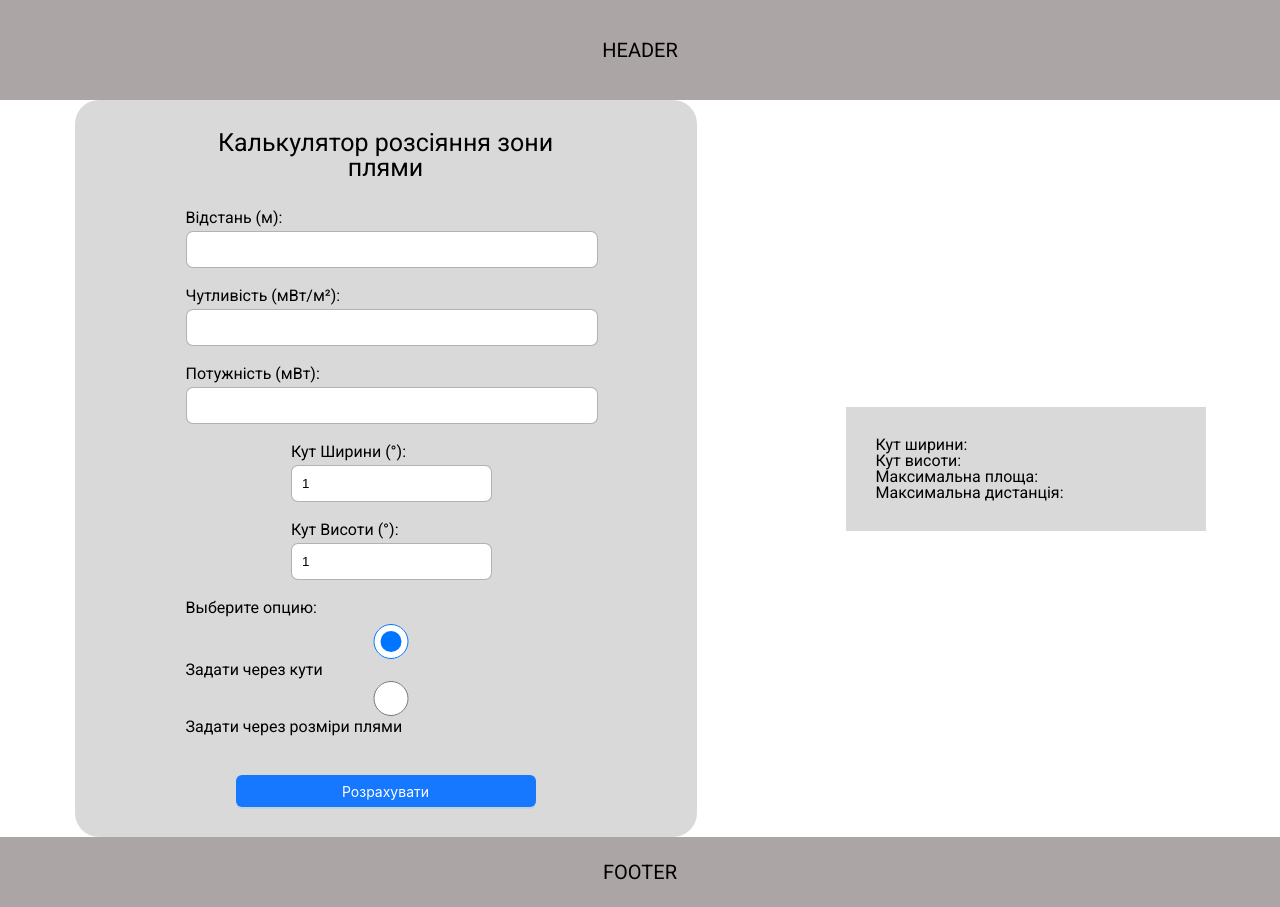
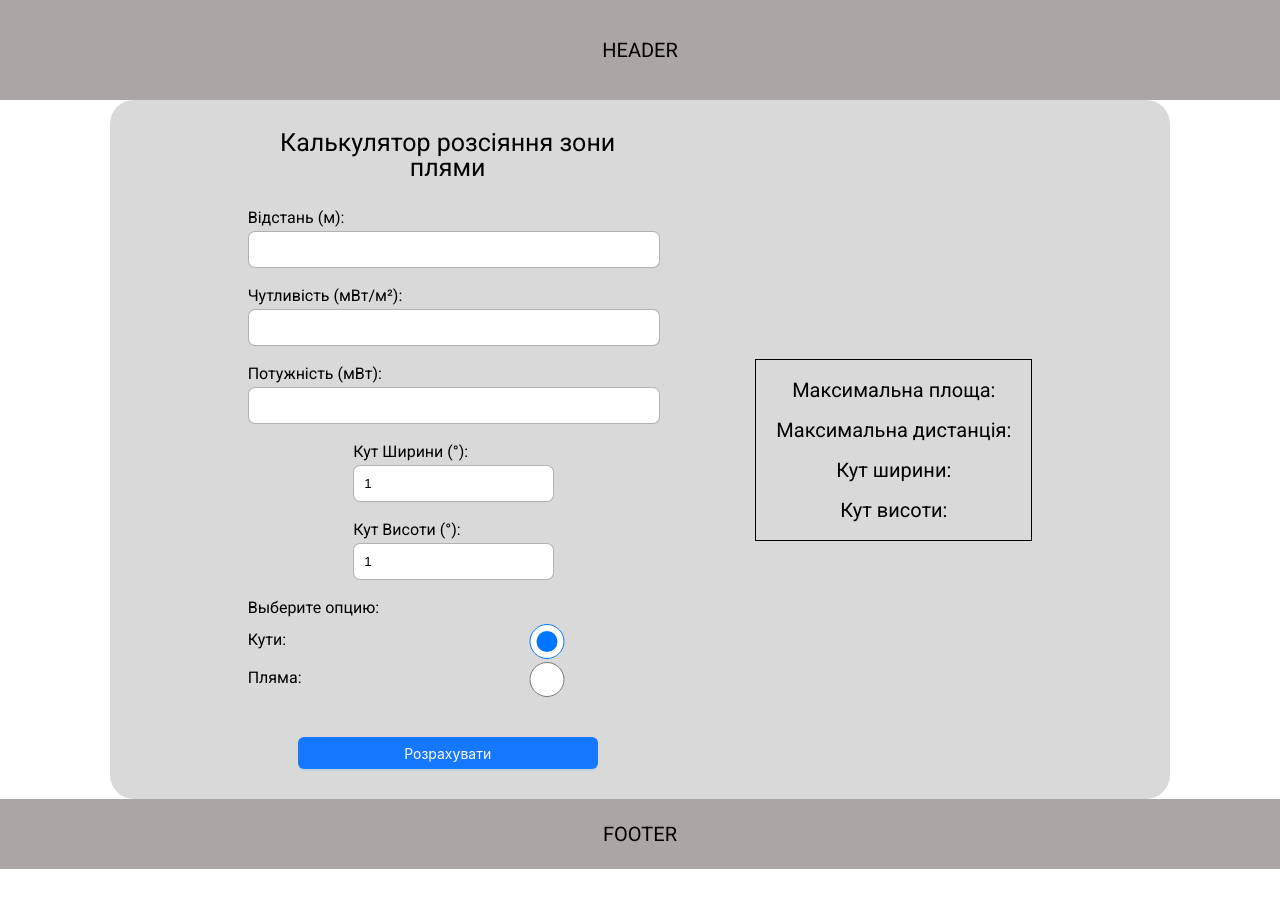
Before and after one commit to Skiftech-project/optiflow-frontend, a React (Vite) app: page / in a window 1280 px wide. After the commit the page ends 869 px from the top, so only its background shows below. Built offline with nearby package versions, Linux system fonts and the light colour scheme.

Commit message:
added output data block for calculations

```diff
--- a/src/components/app/App.jsx
+++ b/src/components/app/App.jsx
@@ -1,7 +1,6 @@
 import Header from '../simple/Header/Header';
 import Footer from '../simple/Footer/Footer';
 import FirstModule from '../smart/FirstModule/FirstModule';
-import OutputBlock from '../smart/OutputBlock/OutputBlock';
 import './App.css';
 
 const App = () => {
@@ -10,7 +9,6 @@ const App = () => {
             <Header />
             <main className="main">
                 <FirstModule />
-                <OutputBlock />
             </main>
             <Footer />
         </>
--- a/src/components/smart/FirstModule/FirstModule.css
+++ b/src/components/smart/FirstModule/FirstModule.css
@@ -1,8 +1,8 @@
 .data {
     display: flex;
-    justify-content: center;
+    justify-content: space-evenly;
     align-items: center;
-    min-width: 562px;
+    min-width: 1000px;
     min-height: 500px;
     border-radius: 24px;
     background: #d9d9d9;
@@ -11,7 +11,7 @@
 
 .form {
     width: 400px;
-    margin: 0 auto;
+    /* margin: 0 auto; */
 }
 
 .form__body {
@@ -36,3 +36,40 @@
     margin-top: 20px;
     width: 300px;
 }
+
+.output {
+    padding: 20px;
+    display: flex;
+    flex-direction: column;
+    align-items: center;
+    justify-content: center;
+    border: 1px solid black;
+}
+
+.output__item:last-child {
+    margin-bottom: 0px;
+}
+
+.output__item {
+    margin-bottom: 20px;
+    display: flex;
+    flex-direction: column;
+    justify-content: center;
+    align-items: center;
+    font-size: 20px;
+}
+
+.output__item span {
+    color: rgb(23, 117, 125);
+}
+
+.radio__item {
+    display: flex;
+    flex-direction: row;
+    align-items: center;
+    justify-content: space-between;
+}
+
+.radio__item label {
+    width: 100%;
+}
--- a/src/components/smart/FirstModule/FirstModule.jsx
+++ b/src/components/smart/FirstModule/FirstModule.jsx
@@ -1,4 +1,4 @@
-import { Formik, Form, Field, ErrorMessage } from 'formik';
+import { Formik, Form, Field } from 'formik';
 import axios from 'axios';
 import { useState } from 'react';
 import validationSchema from '../../../core/shemes/ShemaFirstModule';
@@ -19,6 +19,7 @@ const initialValues = {
 
 const FirstModule = () => {
     const [selectedOption, setSelectedOption] = useState('angles');
+    const [data, setData] = useState(null);
 
     const handleOptionChange = (e) => {
         setSelectedOption(e.target.value);
@@ -45,10 +46,10 @@ const FirstModule = () => {
             );
 
             console.log('Успешно отправлено', response.data);
+            setData(response.data);
         } catch (error) {
             console.error('Произошла ошибка при отправке данных', error);
         }
-        console.log(updatedValues);
     };
 
     return (
@@ -123,8 +124,9 @@ const FirstModule = () => {
                             <label className="form__label">
                                 Выберите опцию:
                             </label>
-                            <div className="form__radio">
-                                <label>
+                            <div className="radio">
+                                <div className="radio__item">
+                                    <label>Кути:</label>
                                     <Field
                                         type="radio"
                                         name="option"
@@ -132,9 +134,9 @@ const FirstModule = () => {
                                         checked={selectedOption === 'angles'}
                                         onChange={handleOptionChange}
                                     />
-                                    Задати через кути
-                                </label>
-                                <label>
+                                </div>
+                                <div className="radio__item">
+                                    <label>Пляма:</label>
                                     <Field
                                         type="radio"
                                         name="option"
@@ -144,8 +146,7 @@ const FirstModule = () => {
                                         }
                                         onChange={handleOptionChange}
                                     />
-                                    Задати через розміри плями
-                                </label>
+                                </div>
                             </div>
                         </div>
 
@@ -159,6 +160,28 @@ const FirstModule = () => {
                     </Form>
                 </Formik>
             </div>
+            <div className="output">
+                <div className="output__item">
+                    Максимальна площа:
+                    <br />
+                    <span> {data?.max_area}</span>
+                </div>
+                <div className="output__item">
+                    Максимальна дистанція:
+                    <br />
+                    <span> {data?.max_distance}</span>
+                </div>
+                <div className="output__item">
+                    Кут ширини:
+                    <br />
+                    <span> {data?.angle_width}</span>
+                </div>
+                <div className="output__item">
+                    Кут висоти:
+                    <br />
+                    <span> {data?.angle_height}</span>
+                </div>
+            </div>
         </div>
     );
 };
--- a/src/core/config/api.config.js
+++ /dev/null
@@ -1 +0,0 @@
-export const serverURI = "http://localhost:8080";
--- /dev/null
+++ b/src/core/config/api.config.jsx
@@ -0,0 +1 @@
+export const serverURI = 'http://127.0.0.1:5000/index';
```
Also changed, not shown: src/core/services/index.jsx (deleted).
